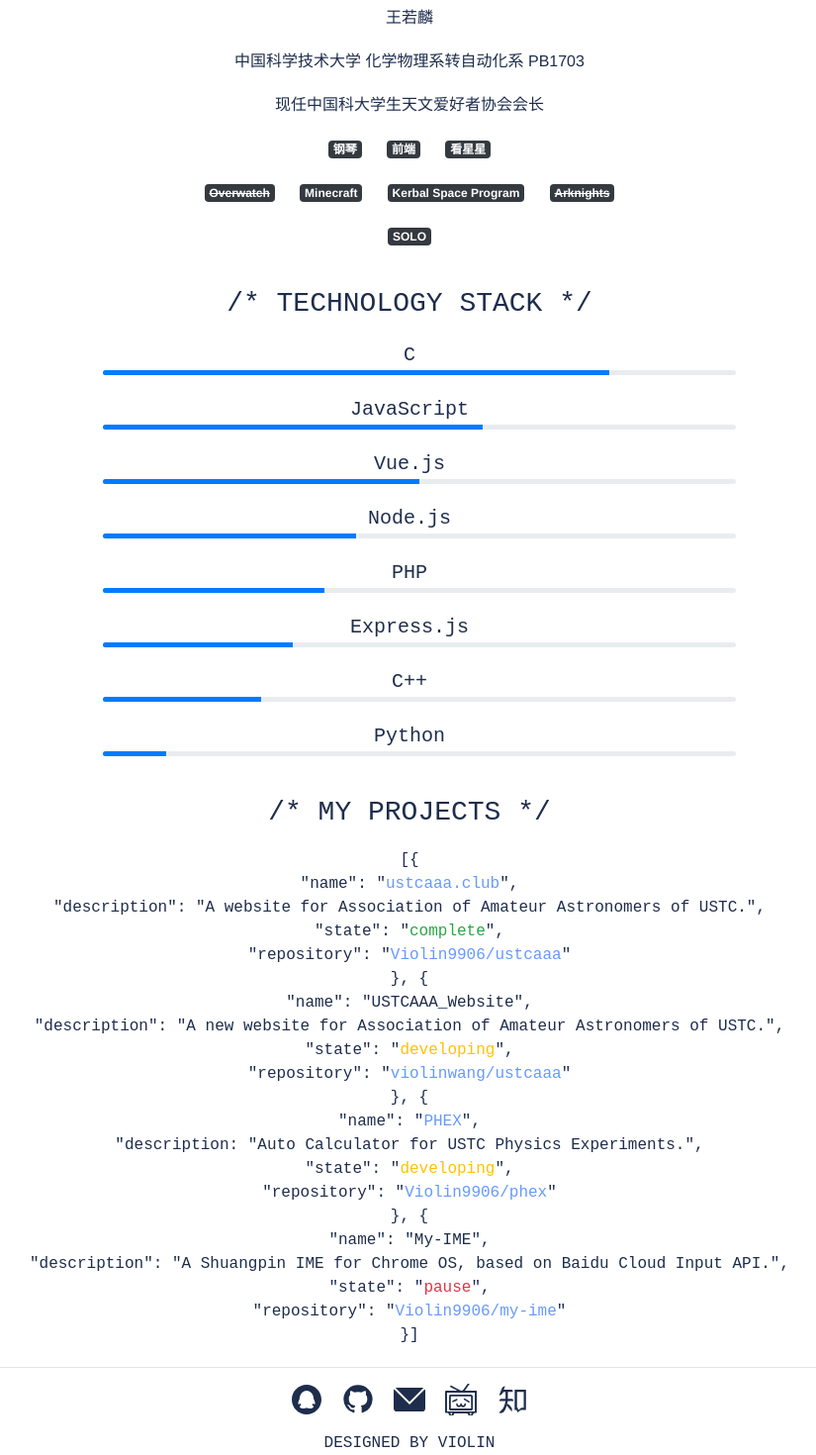
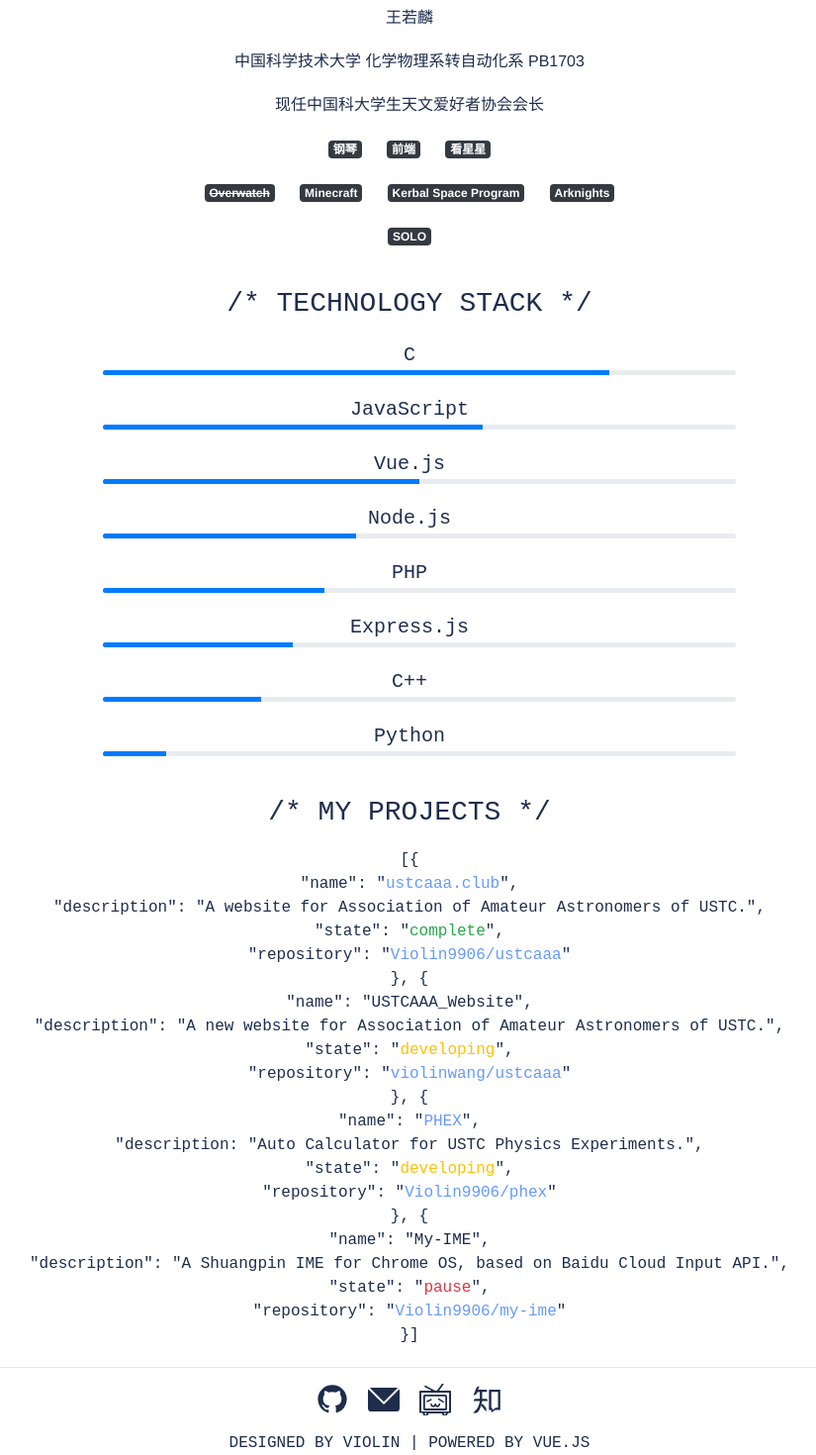
Before and after one commit to Violin9906/homepage, a Vue app: page /#/ in a window 1280 px wide. Shown: the part 236-1706 px from the top of the page at 99% size, without its empty margins (226-1051 px from the left). Built offline with nearby package versions, Linux system fonts and the light colour scheme.

Commit message:
change footnote

```diff
--- a/src/App.vue
+++ b/src/App.vue
@@ -13,6 +13,7 @@
     <hr>
     <div id="footer">
       <ul>
+        <!--
         <li>
           <a href="//user.qzone.qq.com/2423431728">
             <svg t="1567931550471" class="icon" viewBox="0 0 1024 1024" version="1.1" xmlns="http://www.w3.org/2000/svg"
@@ -23,6 +24,7 @@
             </svg>
           </a>
         </li>
+        -->
         <li>
           <a href="//github.com/Violin9906">
             <svg t="1567931985956" class="icon" viewBox="0 0 1024 1024" version="1.1" xmlns="http://www.w3.org/2000/svg"
@@ -66,7 +68,7 @@
           </a>
         </li>
       </ul>
-      <div class="copyright">DESIGNED BY VIOLIN</div>
+      <div class="footnote">DESIGNED BY VIOLIN | POWERED BY VUE.JS</div>
     </div>
   </div>
 </template>
@@ -104,7 +106,7 @@
   margin: 0 10px;
 }
 
-.copyright {
+.footnote {
   font-family: "Courier New", monospace;
   font-weight: lighter;
 }
--- a/src/components/AboutMe.vue
+++ b/src/components/AboutMe.vue
@@ -16,9 +16,7 @@
         </span>
         <span class="badge badge-dark">Minecraft</span>
         <span class="badge badge-dark">Kerbal Space Program</span>
-        <span class="badge badge-dark">
-          <del>Arknights</del>
-        </span>
+        <span class="badge badge-dark">Arknights</span>
       </li>
       <li>
         <span class="badge badge-dark">SOLO</span>
```
Also changed, not shown: src/assets/logo.png (deleted).
